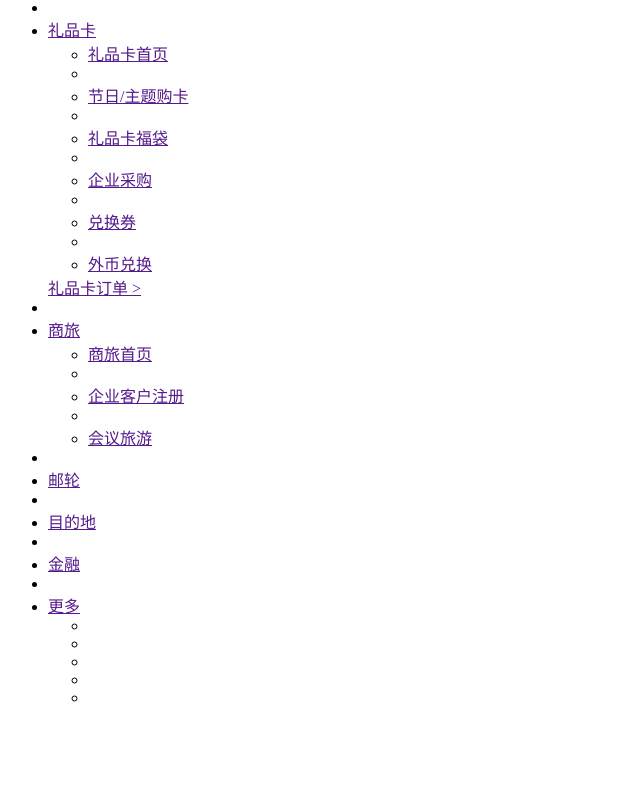
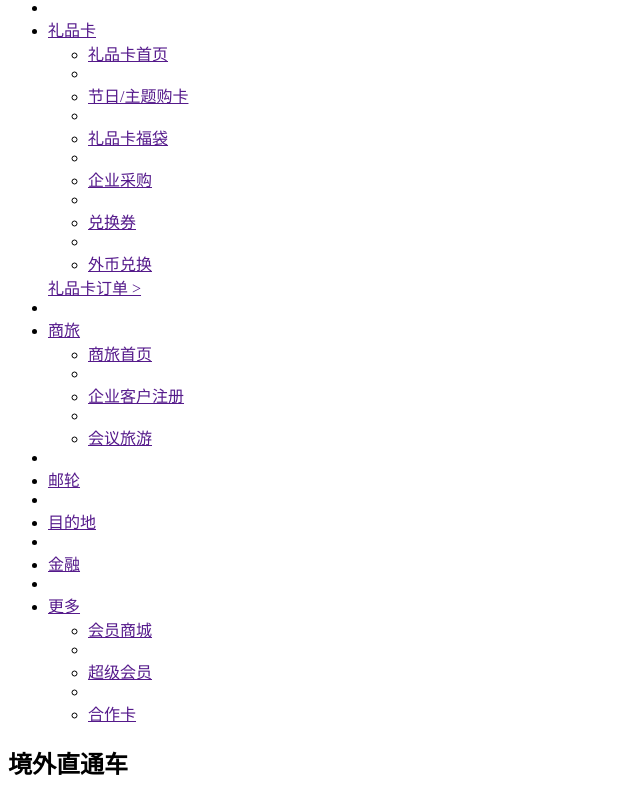
Before and after one commit to RainingGan/Ctrip, a plain HTML site: page html/index.html in a window 1280 px wide. Shown: the part 3044-3844 px from the top of the page, without its empty margins (0-640 px from the left). Before the commit the page ends 3767 px from the top, so only its background shows below. Drawn offline with Linux system fonts and the light colour scheme.

Commit message:
Update index.html

```diff
--- a/html/index.html
+++ b/html/index.html
@@ -77,7 +77,7 @@
                   <li class="orders_item">
                     <a href="https://my.ctrip.com/myinfo/all">全部订单</a>
                   </li>
-                  <li class="phone_orders">
+                  <li class="orders_item phone_orders">
                     <a href="https://passport.ctrip.com/user/member/
                       fastOrder#ctm_ref=ssc_hp_myctrip_phoneorders_a">
                       手机号查订单
@@ -128,7 +128,7 @@
       </div>
       <!--.search_bar over################################################################################-->
       <!--The following is the main navigation bar of the header.-->
-      <div class="mainnav">
+      <div class="main_nav">
         <ul class="nav_list">
           <li class="nav_mainpg">
             <a href="https://www.ctrip.com/"> 首页 </a>
@@ -255,7 +255,7 @@
           </li>
           <li class="divider"></li>
 
-          <li class="“nav_single”">
+          <li class="nav_single">
             <a href=""> 自由行 </a>
           </li>
           <li class="divider"></li>
@@ -377,7 +377,7 @@
                 </li>
               </ul>
               <span class="iconfont icon-car"></span>
-              <a href="" class="rent_car_orders_link">用车订单 ></a>
+              <a href="">用车订单 ></a>
             </div>
           </li>
           <li class="divider"></li>
@@ -528,26 +528,33 @@
             <span class="iconfont icon-tri"></span>
             <div class="subnav_div">
               <ul class="subnav_ul">
-                <li>
-
+                <li class="subnav_li VIP_mall">
+                  <a href="" class="">会员商城</a>
                 </li>
                 <li class="divider"></li>
 
-                <li>
-
+                <li class="subnav_li SVIP">
+                  <a href="">超级会员</a>
                 </li>
                 <li class="divider"></li>
 
-                <li>
-
+                <li class="subnav_li coop_card">
+                  <a href="" class="">合作卡</a>
                 </li>
               </ul>
             </div>
           </li>
         </ul>
       </div>
+      <!--.main_nav over####################################################################################-->
+      <div class="abroad_nav">
+        <h2 class="line_title">
+          境外直通车
+          <span class="icon-arrow"></span>
+        </h2>
+      </div>
     </header>
-    <!--###########################################################################################################-->
+    <!--#####################################################################################################-->
     <main></main>
     <footer></footer>
   </body>
```
